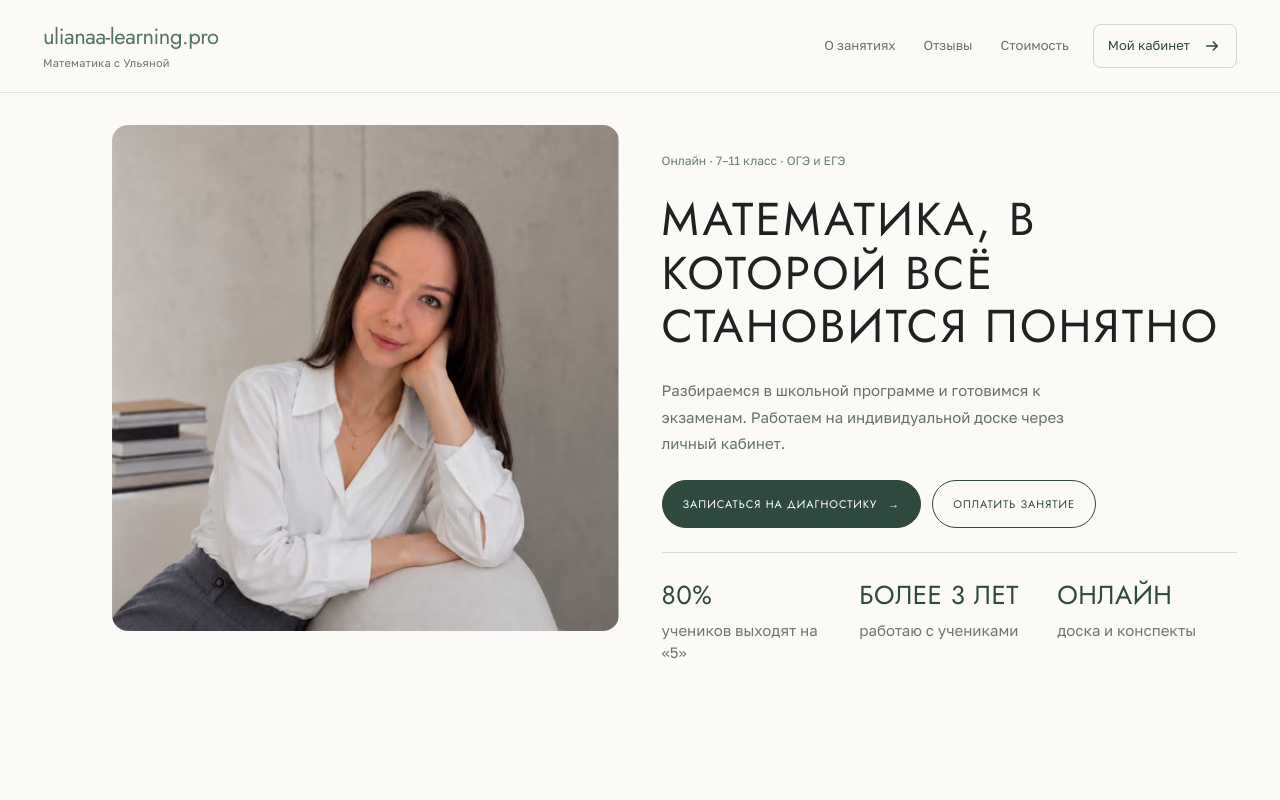
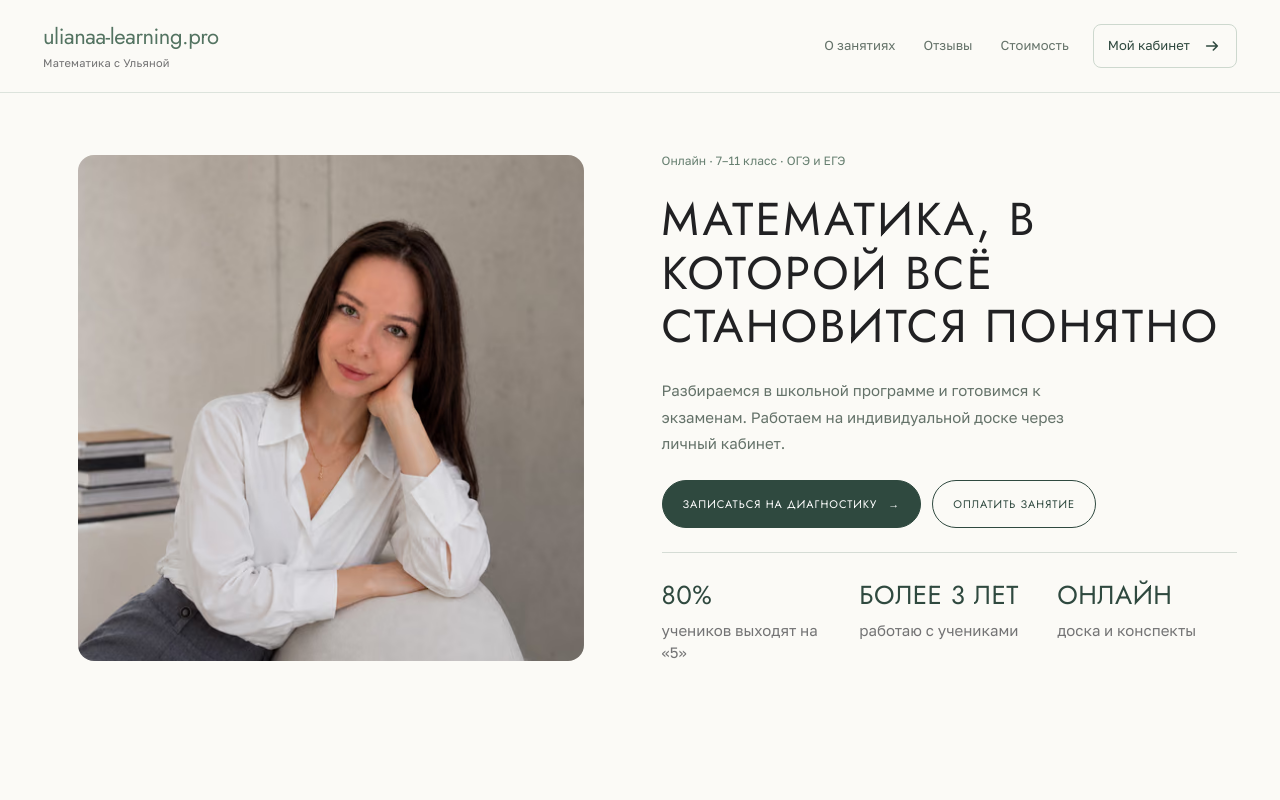
Before and after one commit to godev256/uliana-learning-platform, a React (Vite) app: page / in a window 1280 px wide. Shown: the top 800 px of the page. Built offline with nearby package versions, Linux system fonts and the light colour scheme.

Commit message:
Center desktop hero portrait within its column

```diff
--- a/src/index.css
+++ b/src/index.css
@@ -431,7 +431,7 @@ select.field-input {
 .home-hero-photo { border-radius:16px; }
 .home-contact-phone { display:none; }
 @media(min-width:1024px){
- .home-hero-photo { width:88%; max-width:520px; min-width:0; align-self:start; justify-self:end; }
+ .home-hero-photo { width:88%; max-width:520px; min-width:0; align-self:center; justify-self:center; }
 }
 .home-hero-content { min-width:0; }
 .home-hero-copy { padding:28px 0; gap:24px; }
```
